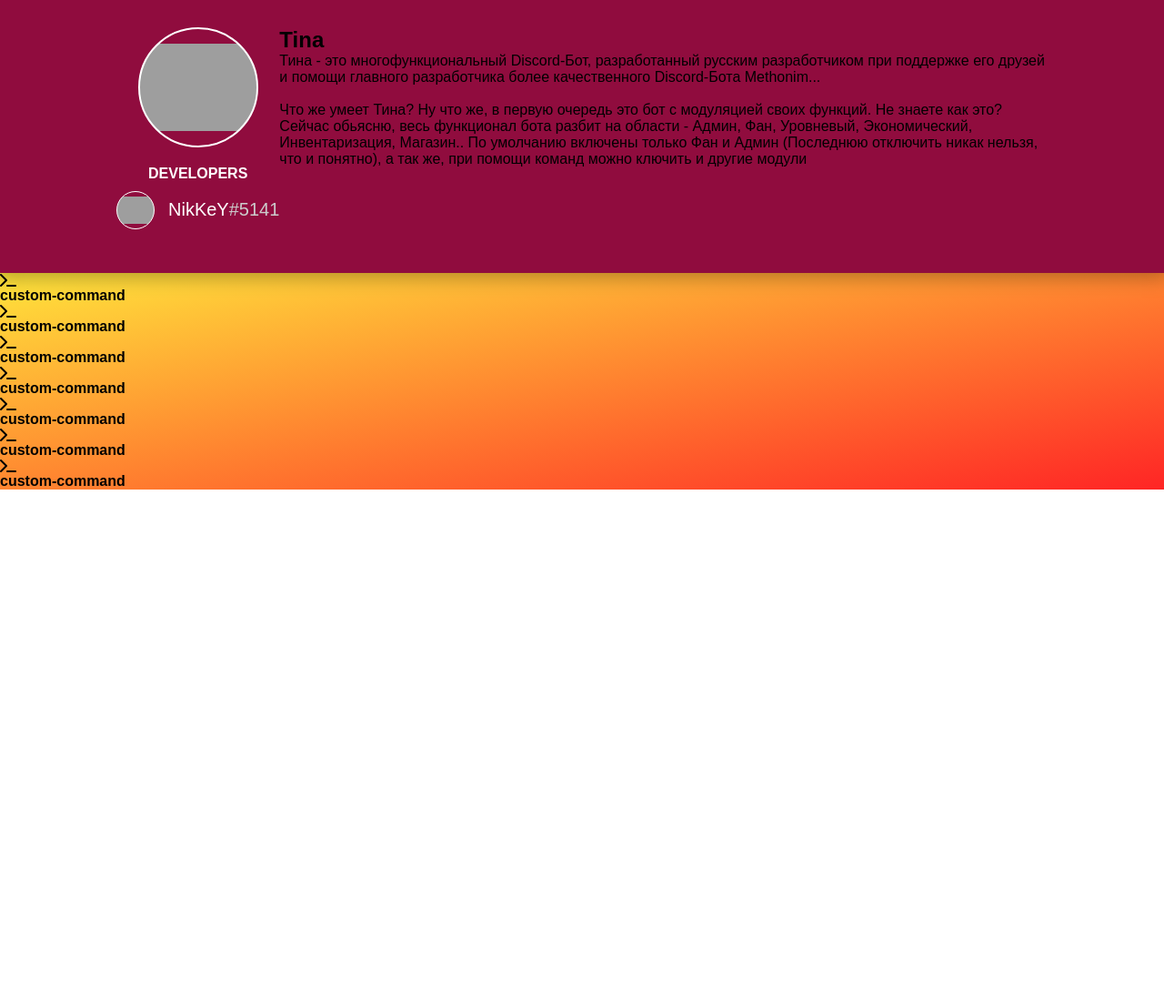
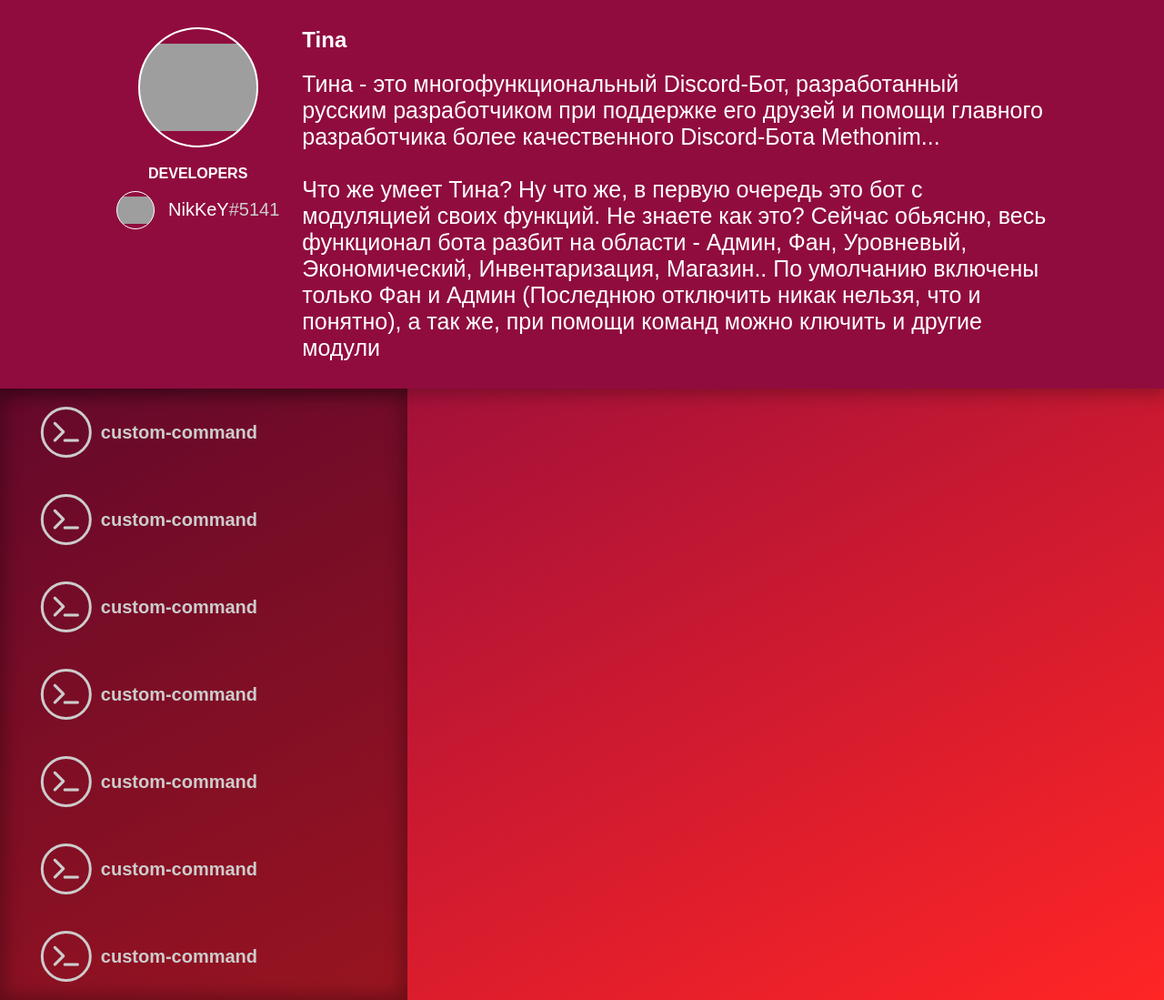
Before and after one commit to NikKeY7/tinaguide, a plain HTML site: page index.html in a window 1280 px wide. Shown: the whole page at 91% size. Before the commit the page ends 800 px from the top, so only its background shows below. Drawn offline with Linux system fonts and the light colour scheme; grey boxes are pictures that could not be loaded.

Commit message:
Update style.css

```diff
--- a/css/style.css
+++ b/css/style.css
@@ -1,67 +1,62 @@
 section#content {
+	display: flex;
 	width: 100vw;
-	min-height: 146px;
-	background: linear-gradient(to bottom right, #ffe53b, #ff2525);
+	min-height: 400px;
+	background: linear-gradient(to bottom right, #900c3e, #ff2525);
 	position: relative;
-	z-index: -999;
+	z-index: 990;
 }
-div#top-navigation {
+section#content nav {
+	display: block;
+	position: relative;
+	width: 35%;
+	background: rgba(1,1,1,0.3);
+	box-shadow: inset 0px 0px 20px 5px rgba(1,1,1,0.3);
+}
+section#content nav ul#list {
+	/*width: 80%;*/
+	position: relative;
+	left: 50%;
+	transform: translateX(-50%);
+}
+section#content nav ul#list li {
+	padding: 20px 0px;
+	transition: 0.3s;
+}
+section#content nav ul#list li:hover {
+	background: rgba(200,200,200,0.15);
+}
+section#content nav ul#list li div#cont {
+	width: 80%;
+	position: relative;
+	left: 50%;
+	transform: translateX(-50%);
 	display: flex;
+}
+section#content nav ul#list li div#icon {
+	width: 50px;
+	height: 50px;
+	border-radius: 100%;
+	position: relative;
+	border: 3px solid #ccc;
+}
+section#content nav ul#list li div#icon i.fa {
 	position: absolute;
-	left: 25px;
-	top: 25px;
-	right: 25px;
-	padding: 15px;
-	border-radius: 15px;
-	background: rgba(1,1,1,0.3);
-	justify-content: center;
-}
-div#top-navigation div#bot {
-	display: flex;
-	margin: 0px 15%;
-}
-div#top-navigation div#avatar {
-	width: 58px;
-	height: 58px;
-	border-radius: 100%;
-	border: 2px solid #fff;
-	background: url('https://cdn.discordapp.com/avatars/513342687978586143/2b1f5698adc6dc477477f812981839e6.png?size=256') center center no-repeat;
-	background-size: 100%;
-}
-div#top-navigation div#icon {
-	width: 58px;
-	height: 58px;
-	border-radius: 100%;
-	border: 2px solid #fff;
-	position: relative;
-}
-div#top-navigation div#icon i {
-	display: block;
-	position: absolute;
+	font-size: 25px;
+	transform: translate(-50%,-50%);
 	top: 50%;
 	left: 50%;
-	font-size: 35px;
-	color: #fff;
-	transform: translate(-50%,-50%);
+	color: #ccc;
 }
-div#top-navigation div#arrow {
-	width: 45px;
-	height: 58px;
-	position: relative;
-}
-div#top-navigation div#arrow div#dawn {
-	width: 15px;
-	height: 15px;
-	position: absolute;
-	transform: translate(-50%,-50%) rotate(45deg);
-	top: 50%;
-	left: 50%;
-	border-right: 2px solid #fff;
-	border-bottom: 2px solid #fff;
+section#content nav ul#list li strong {
+	line-height: 56px;
+	padding-left: 10px;
+	color: #ccc;
+	font-size: 20px;
 }
 section#about {
 	width: 100vw;
-	min-height: 300px;
+	min-height: 150px;
 	background: #900c3e;
 	box-shadow: 0px 0px 20px 5px rgba(1,1,1,0.3);
 	z-index: 999;
@@ -69,7 +64,7 @@ section#about {
 }
 section#about div#content {
 	width: 80%;
-	position: absolute;
+	position: relative;
 	transform: translateX(-50%);
 	left: 50%;
 	display: flex;
@@ -112,3 +107,12 @@ section#about div#content div#icons div#developers ul#list li span {
 span p {
 	color: #ccc;
 }
+section#about div#content div#description {
+	color: #fff;
+	padding-left: 25px;
+}
+section#about div#content div#description span {
+	display: block;
+	padding-top: 20px;
+	font-size: 25px;
+}
```
